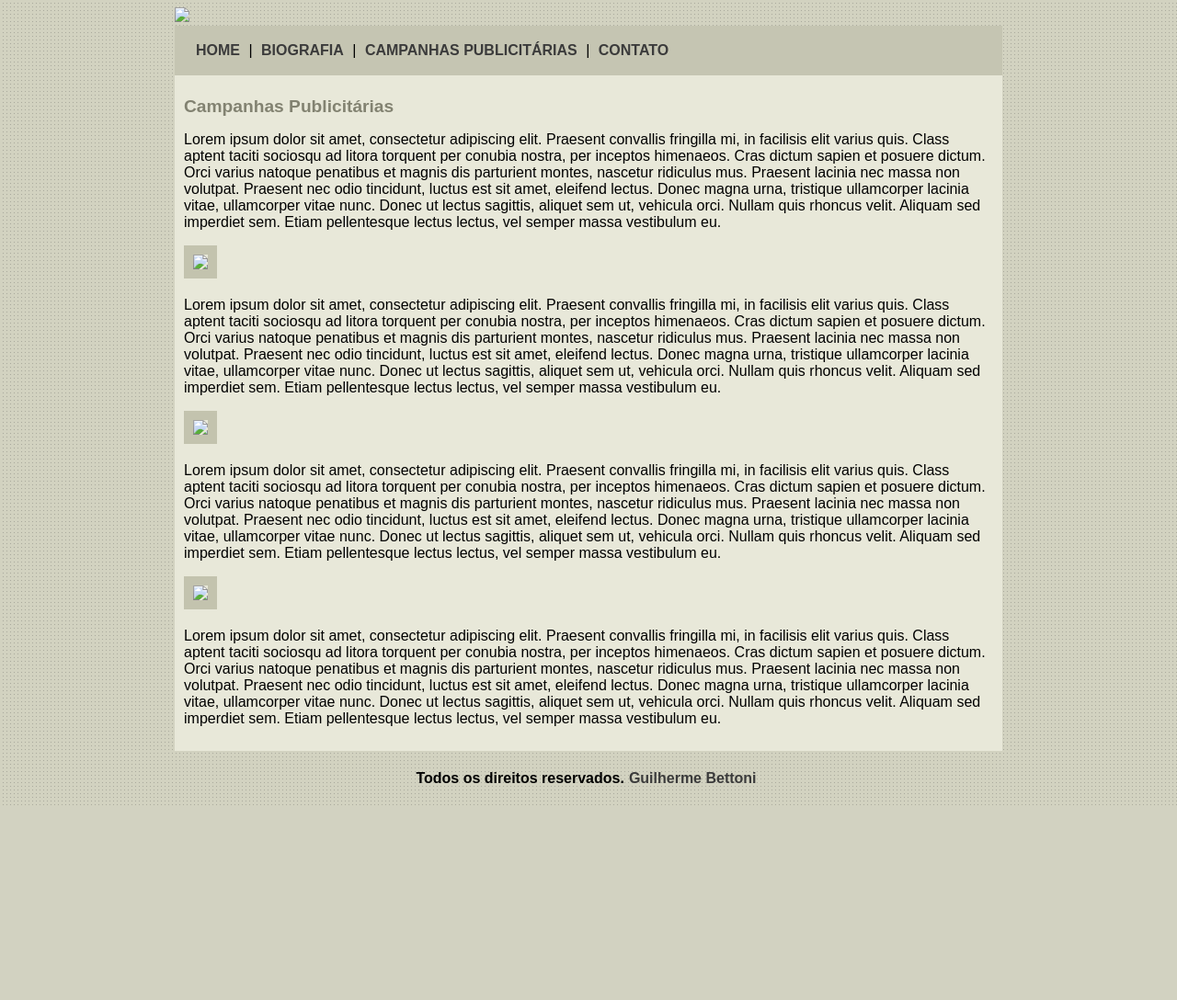
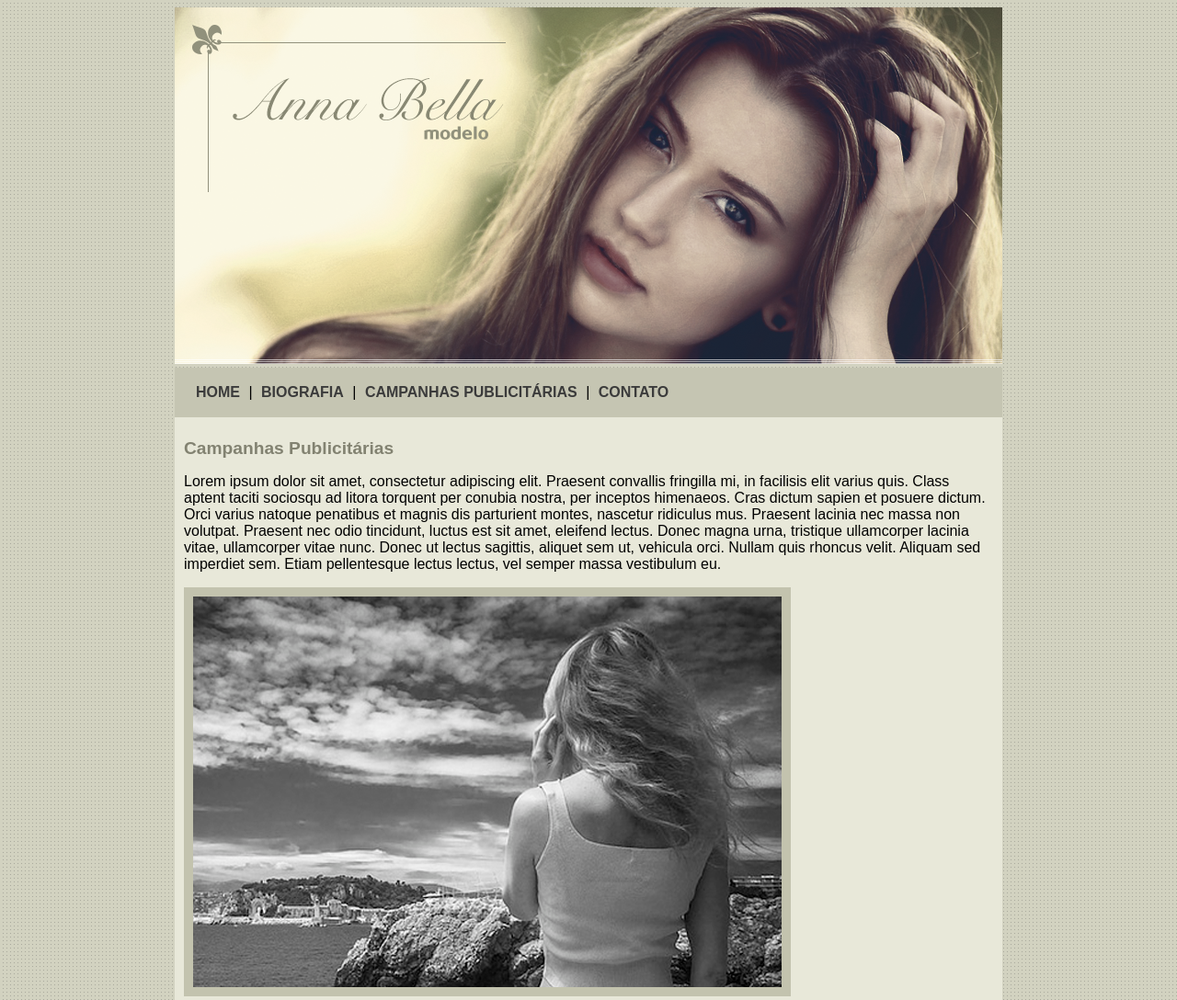
Before and after one commit to guiBettoni/projetoAnaBela, a plain HTML site: page campanhas-publicitarias.html in a window 1280 px wide. Shown: the top 1088 px of the page at 92% size. Before the commit the page ends 877 px from the top, so only its background shows below. Drawn offline with Linux system fonts and the light colour scheme; files whose address does not match are found by name.

Commit message:
Update campanhas-publicitarias.html

```diff
--- a/campanhas-publicitarias.html
+++ b/campanhas-publicitarias.html
@@ -9,7 +9,7 @@
 
     <div id="principal"><!--inicio do conteudo-->
 
-        <img src="imagens/capa.png">
+        <img src="capa.png">
 
         <div id="menu">
             <a href="index.html">HOME</a> |
@@ -23,15 +23,15 @@
             <p>
                 Lorem ipsum dolor sit amet, consectetur adipiscing elit. Praesent convallis fringilla mi, in facilisis elit varius quis. Class aptent taciti sociosqu ad litora torquent per conubia nostra, per inceptos himenaeos. Cras dictum sapien et posuere dictum. Orci varius natoque penatibus et magnis dis parturient montes, nascetur ridiculus mus. Praesent lacinia nec massa non volutpat. Praesent nec odio tincidunt, luctus est sit amet, eleifend lectus. Donec magna urna, tristique ullamcorper lacinia vitae, ullamcorper vitae nunc. Donec ut lectus sagittis, aliquet sem ut, vehicula orci. Nullam quis rhoncus velit. Aliquam sed imperdiet sem. Etiam pellentesque lectus lectus, vel semper massa vestibulum eu.
             </p>
-            <img src="imagens/foto1.png" class="img-campanha">
+            <img src="foto1.png" class="img-campanha">
             <p>
                 Lorem ipsum dolor sit amet, consectetur adipiscing elit. Praesent convallis fringilla mi, in facilisis elit varius quis. Class aptent taciti sociosqu ad litora torquent per conubia nostra, per inceptos himenaeos. Cras dictum sapien et posuere dictum. Orci varius natoque penatibus et magnis dis parturient montes, nascetur ridiculus mus. Praesent lacinia nec massa non volutpat. Praesent nec odio tincidunt, luctus est sit amet, eleifend lectus. Donec magna urna, tristique ullamcorper lacinia vitae, ullamcorper vitae nunc. Donec ut lectus sagittis, aliquet sem ut, vehicula orci. Nullam quis rhoncus velit. Aliquam sed imperdiet sem. Etiam pellentesque lectus lectus, vel semper massa vestibulum eu.
             </p>
-            <img src="imagens/foto2.png" class="img-campanha">
+            <img src="foto2.png" class="img-campanha">
             <p>
                 Lorem ipsum dolor sit amet, consectetur adipiscing elit. Praesent convallis fringilla mi, in facilisis elit varius quis. Class aptent taciti sociosqu ad litora torquent per conubia nostra, per inceptos himenaeos. Cras dictum sapien et posuere dictum. Orci varius natoque penatibus et magnis dis parturient montes, nascetur ridiculus mus. Praesent lacinia nec massa non volutpat. Praesent nec odio tincidunt, luctus est sit amet, eleifend lectus. Donec magna urna, tristique ullamcorper lacinia vitae, ullamcorper vitae nunc. Donec ut lectus sagittis, aliquet sem ut, vehicula orci. Nullam quis rhoncus velit. Aliquam sed imperdiet sem. Etiam pellentesque lectus lectus, vel semper massa vestibulum eu.
             </p>
-            <img src="imagens/foto3.png" class="img-campanha">
+            <img src="foto3.png" class="img-campanha">
             <p>
                 Lorem ipsum dolor sit amet, consectetur adipiscing elit. Praesent convallis fringilla mi, in facilisis elit varius quis. Class aptent taciti sociosqu ad litora torquent per conubia nostra, per inceptos himenaeos. Cras dictum sapien et posuere dictum. Orci varius natoque penatibus et magnis dis parturient montes, nascetur ridiculus mus. Praesent lacinia nec massa non volutpat. Praesent nec odio tincidunt, luctus est sit amet, eleifend lectus. Donec magna urna, tristique ullamcorper lacinia vitae, ullamcorper vitae nunc. Donec ut lectus sagittis, aliquet sem ut, vehicula orci. Nullam quis rhoncus velit. Aliquam sed imperdiet sem. Etiam pellentesque lectus lectus, vel semper massa vestibulum eu.
             </p>
@@ -43,4 +43,5 @@
     </div>
 
 </body>
+
 </html>
```
